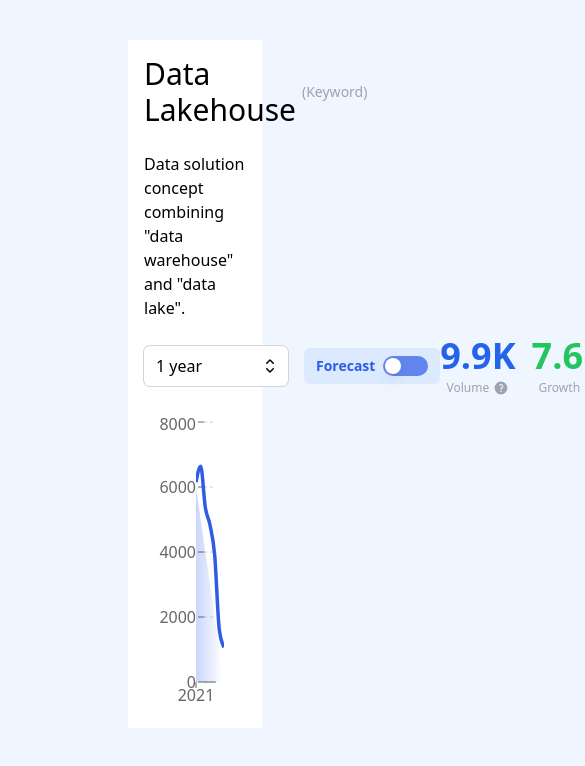
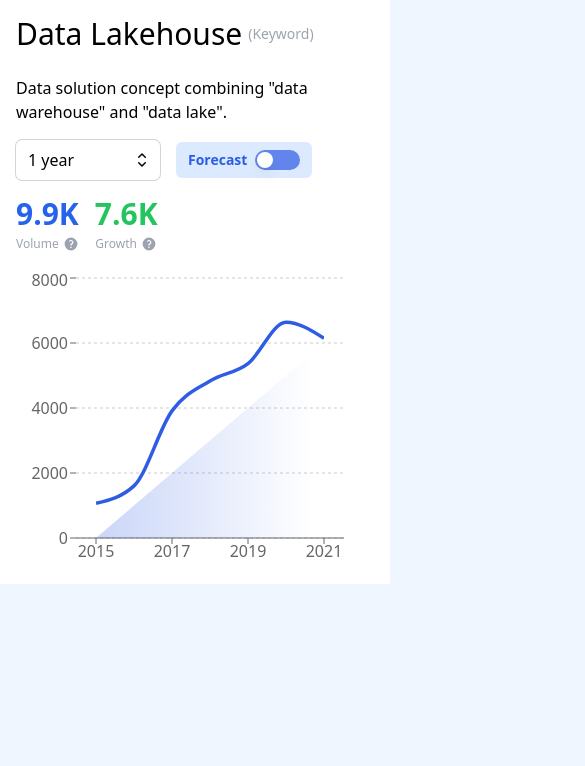
Before and after one commit to shashank-iter/sample-project, a Next.js app: page /solo-info in a window 390 px wide. Shown: the top 766 px of the page, 585 px wide, since content can reach past the window. Built offline with nearby package versions, Linux system fonts and the light colour scheme.

Commit message:
update UI info page
better responsiveness for smaller devices

```diff
--- a/src/pages/solo-info/index.jsx
+++ b/src/pages/solo-info/index.jsx
@@ -30,7 +30,7 @@ const Index = () => {
   const [enabled, setEnabled] = useState(false);
 
   return (
-    <div className="mx-32 my-10 p-4 bg-white">
+    <div className=" md:mx-32 md:my-10 p-4 bg-white">
       {/* header */}
 
       {/* breadcrumb */}
@@ -49,7 +49,7 @@ const Index = () => {
       </p>
 
       {/* container */}
-      <div className="flex my-4 justify-between">
+      <div className="flex my-4 justify-between flex-wrap gap-4">
         {/* buttons */}
         <div className="flex gap-4 justify-center items-center">
           {/* select */}
@@ -139,7 +139,7 @@ const Index = () => {
         <div className="flex gap-4 justify-center items-center">
           {/* volume */}
           <div className="flex flex-col justify-center items-center gap-1">
-            <span className="text-4xl font-semibold text-blue-600">9.9K</span>
+            <span className="text-3xl md:text-4xl font-semibold text-blue-600">9.9K</span>
             <span className="text-xs text-gray-400 flex gap-1">
               Volume
               <QuestionMarkCircleIcon
@@ -157,7 +157,7 @@ const Index = () => {
           </div>
           {/* growth */}
           <div className="flex flex-col justify-center items-center gap-1">
-            <span className="text-4xl font-semibold text-green-500">7.6K</span>
+            <span className="text-3xl md:text-4xl font-semibold text-green-500">7.6K</span>
             <span className="text-xs text-gray-400 flex gap-1">
               Growth
               <QuestionMarkCircleIcon
```
